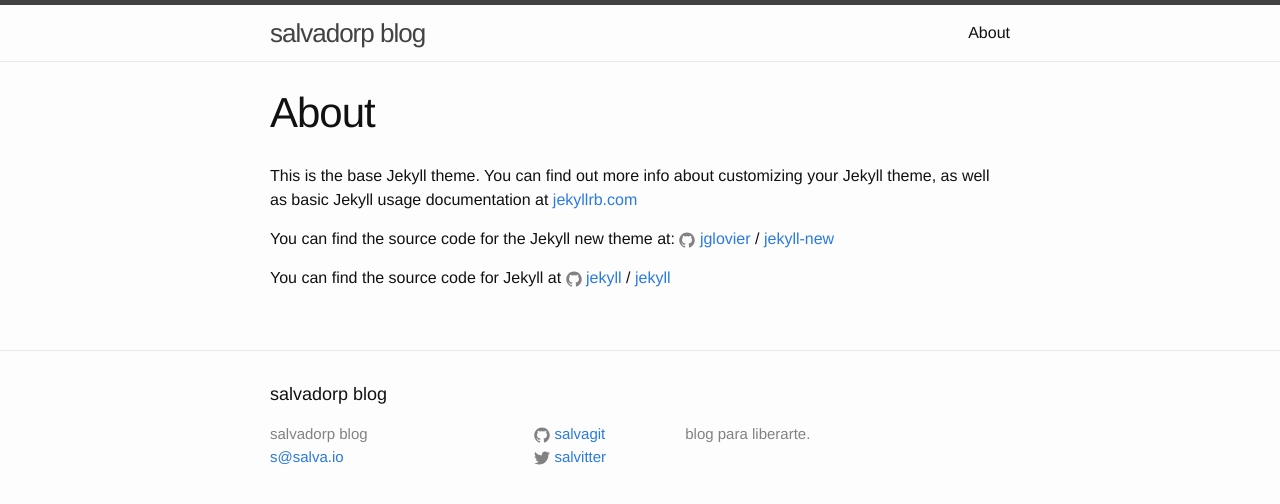
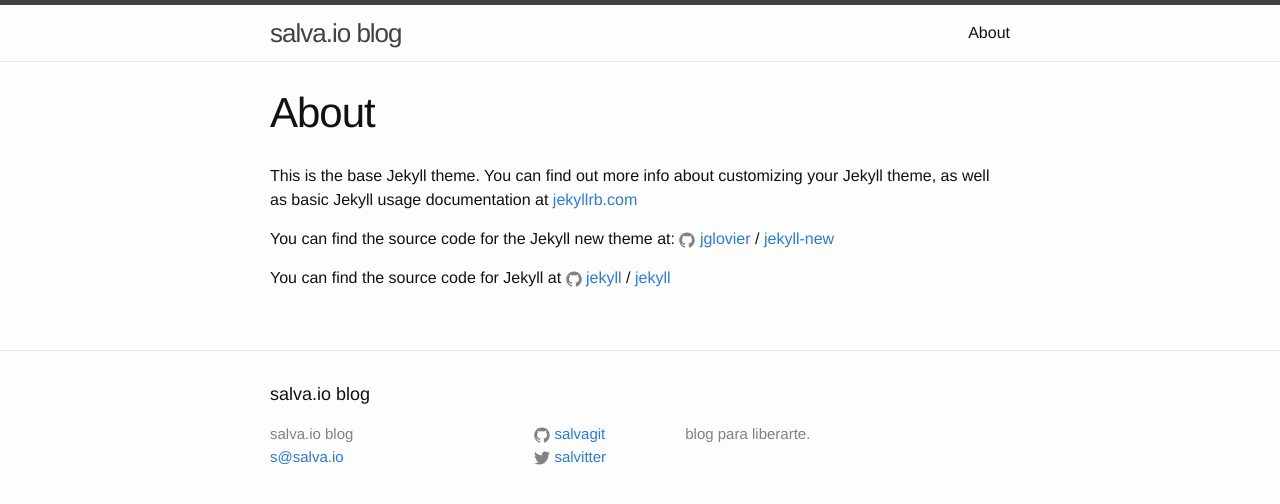
Before and after one commit to salvagit/blog, a Jekyll site: the page built from about.md, in a window 1280 px wide. Shown: the top 504 px of the page. Built offline with Jekyll 4.4.1, drawn with Linux system fonts in a browser that asks for light colours.

Commit message:
change domaing name

```diff
--- a/_config.yml
+++ b/_config.yml
@@ -6,7 +6,7 @@
 # 'jekyll serve'. If you change this file, please restart the server process.
 
 # Site settings
-title: salvadorp blog
+title: salva.io blog
 email: s@salva.io
 description: > # this means to ignore newlines until "baseurl:"
   blog para liberarte.
```
